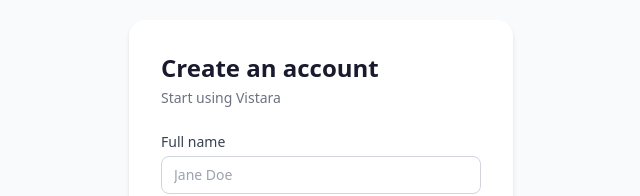
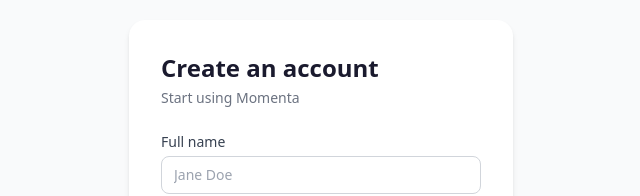
Before and after one commit to krish030705/Momenta-Event-Photography-Gallery, a React (Vite) app in the folder client/: page /register in a window 1280 px wide. Shown: the part 112-308 px from the top of the page, without its empty margins (319-959 px from the left). Built offline with nearby package versions, Linux system fonts and the light colour scheme; no server answers.

Commit message:
chore: prep for deployment

```diff
--- a/client/src/pages/Register.jsx
+++ b/client/src/pages/Register.jsx
@@ -32,7 +32,7 @@
     <div className="min-h-screen flex items-center justify-center bg-gray-50 px-4">
       <div className="bg-white shadow-md rounded-2xl p-8 max-w-sm w-full">
         <h1 className="text-2xl font-semibold text-ink mb-1">Create an account</h1>
-        <p className="text-gray-500 text-sm mb-6">Start using Vistara</p>
+        <p className="text-gray-500 text-sm mb-6">Start using Momenta</p>
 
         {error && <p className="text-red-600 bg-red-50 rounded-lg p-3 text-sm mb-4">{error}</p>}
 
```
